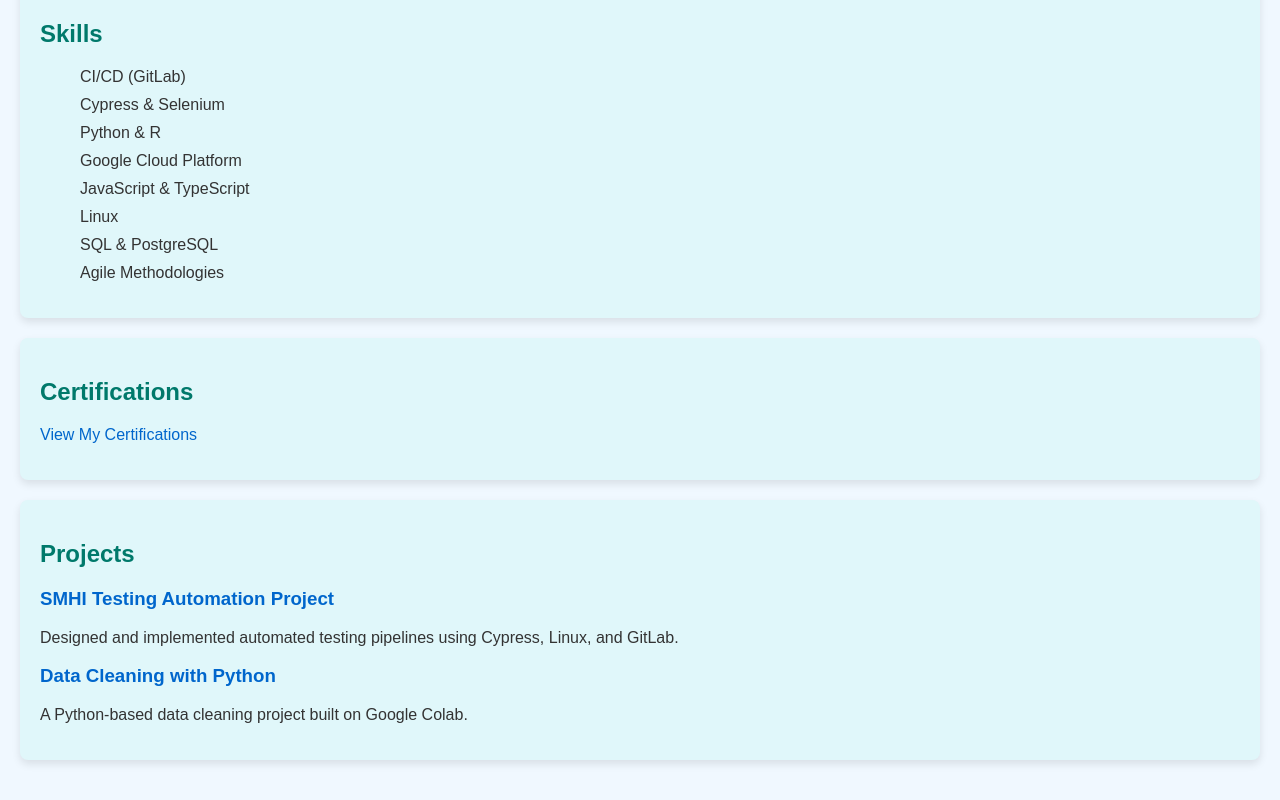
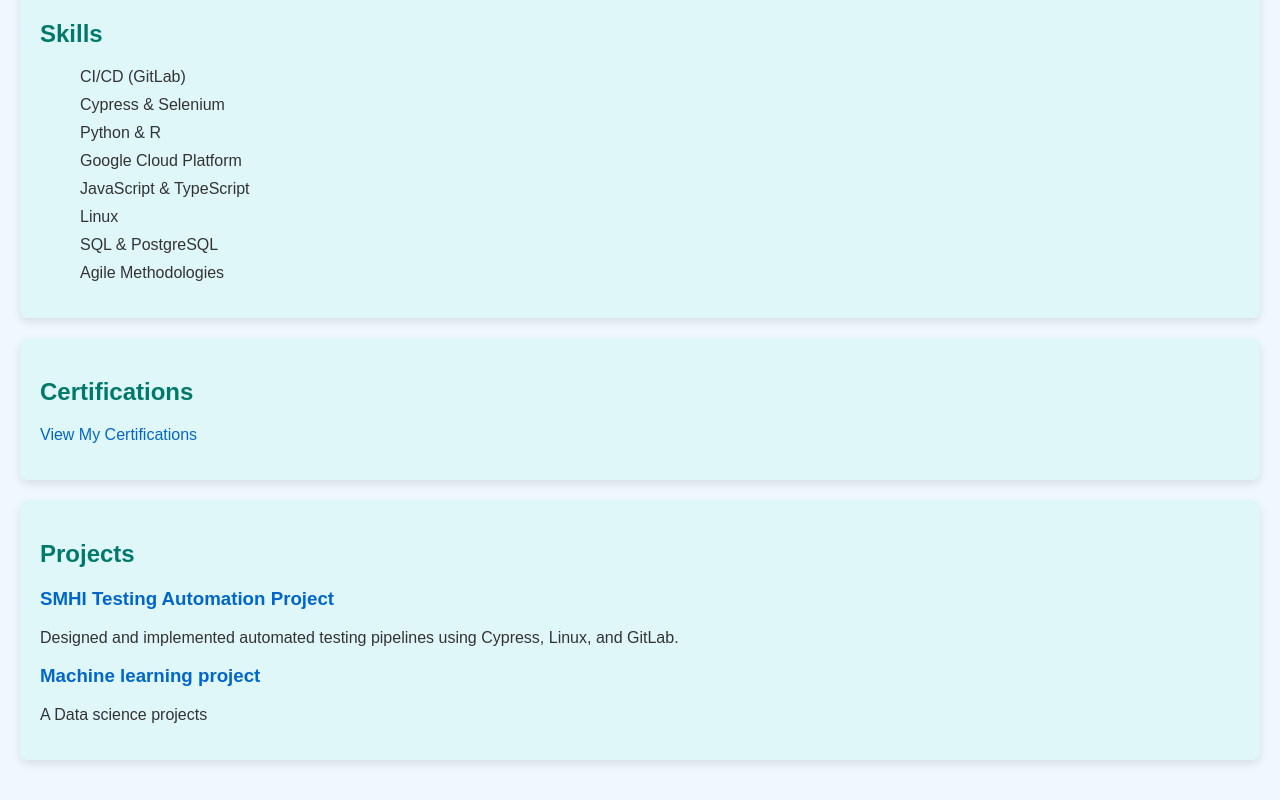
Before and after one commit to hakim733/Abdel-Hakim, a plain HTML site: page index.html in a window 1280 px wide. Shown: the part 1094-1894 px from the top of the page. Drawn offline with Linux system fonts and the light colour scheme.

Commit message:
Update index.html

```diff
--- a/index.html
+++ b/index.html
@@ -140,8 +140,8 @@
                 <p>Designed and implemented automated testing pipelines using Cypress, Linux, and GitLab.</p>
             </div>
             <div class="project-item">
-                <h3><a href="https://colab.research.google.com/drive/1LF1b17nsylLNXfn-L765CaZ5V-TaxTLf#" target="_blank">Data Cleaning with Python</a></h3>
-                <p>A Python-based data cleaning project built on Google Colab.</p>
+                <h3><a href="https://colab.research.google.com/drive/1LF1b17nsylLNXfn-L765CaZ5V-TaxTLf#" target="_blank">Machine learning project</a></h3>
+                <p>A  Data science projects </p>
             </div>
         </div>
     </div>
```
